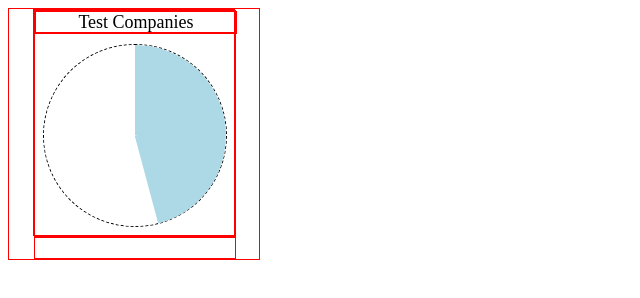
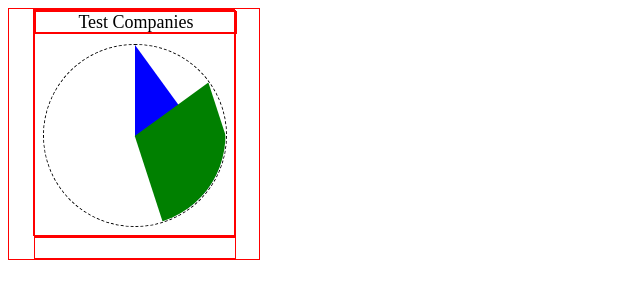
Before and after one commit to tommy-js/Charts, a website with bundled scripts: page index.html in a window 1280 px wide. Shown: the whole page, without its empty margins (0-640 px from the left). Built offline with nearby package versions, Linux system fonts and the light colour scheme.

Commit message:
Pie-chart elements now rotate according width of other slices.

```diff
--- a/configurationVar.js
+++ b/configurationVar.js
@@ -10,7 +10,7 @@ export const variables = {
 export const data = [
   {
     title: "test 1",
-    fraction: 45,
+    fraction: 15,
     color: "blue",
   },
   {
--- a/index.js
+++ b/index.js
@@ -55,31 +55,34 @@ function render() {
 
   // Creates pie-chart elements.
   for (let i = 0; i < data.length; i++) {
-    castPie(data[i].title, data[i].fraction);
+    castPie(data[i].title, data[i].fraction, data[i].color, i, data);
   }
 }
 
-function castPie(title, fraction) {
+async function castPie(title, fraction, color, i, data) {
+  // Calculates necessary rotation and width of the slice.
+  let sliceWidth = 360 * (fraction / 100);
+  console.log("sliceWidth: " + sliceWidth);
+  let move = 0;
+  for (let j = 0; j < i; j++) {
+    let indSliceWidth = 360 * (data[j].fraction / 100);
+    move += indSliceWidth;
+  }
+  console.log(move);
+
   // Creates list element component.
   let slice = document.createElement("li");
   slice.classList.add("slice");
+  slice.classList.add(`slice${i}`);
+  slice.style = `transform: rotate(${move}deg) skewY(${sliceWidth}deg);`;
 
   let sliceContents = document.createElement("div");
   sliceContents.classList.add("slice-contents");
+  sliceContents.style = `background-color: ${color}; transform: skewY(-${sliceWidth}deg);`;
 
   let largeBlock = document.getElementsByClassName("pie_chart");
   slice.appendChild(sliceContents);
   largeBlock[0].appendChild(slice);
-
-  let firstChildSliceContentsSelector = document.querySelector(
-    "li:first-child, .slice-contents"
-  );
-  firstChildSliceContentsSelector.style = "transform: skewY(0deg);";
-  largeBlock[0].appendChild(firstChildSliceContentsSelector);
-
-  let firstChildSelector = document.querySelector("li:first-child");
-  firstChildSelector.style = "transform: rotate(75deg) skewY(0deg);";
-  largeBlock[0].appendChild(firstChildSelector);
 
   slice.addEventListener("mouseover", function () {
     sliceContents.style = "background-color: red";
--- a/main.css
+++ b/main.css
@@ -14,7 +14,6 @@
   width: 200%;
   height: 200%;
   border-radius: 50%;
-  background-color: lightblue;
 }
 
 .pie_chart {
```
